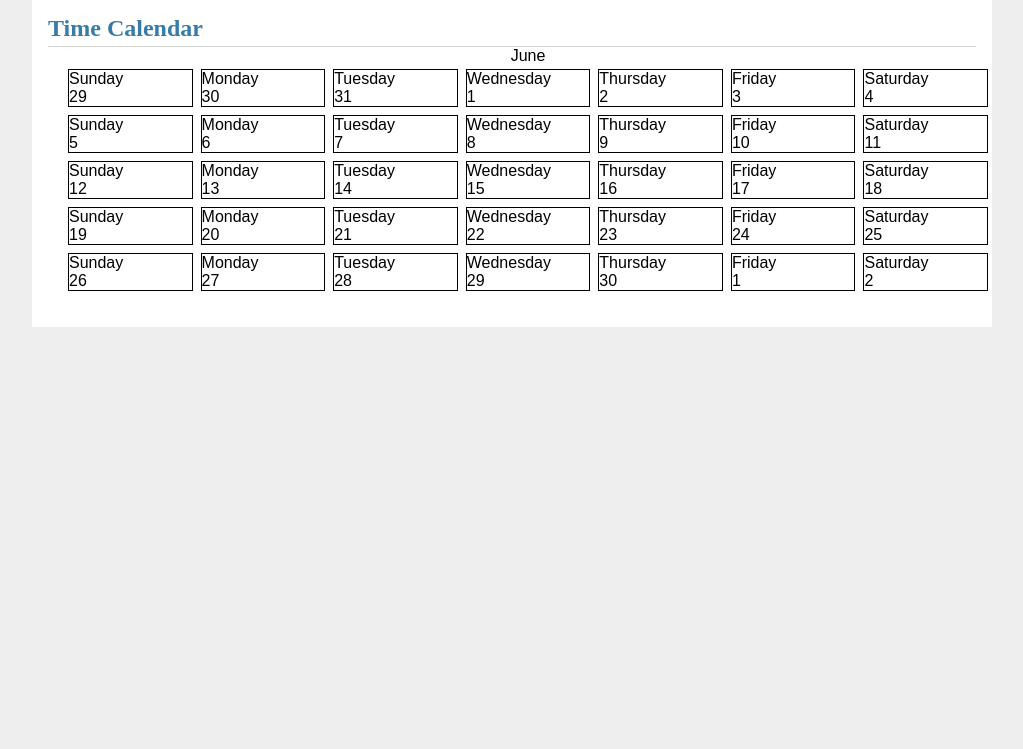
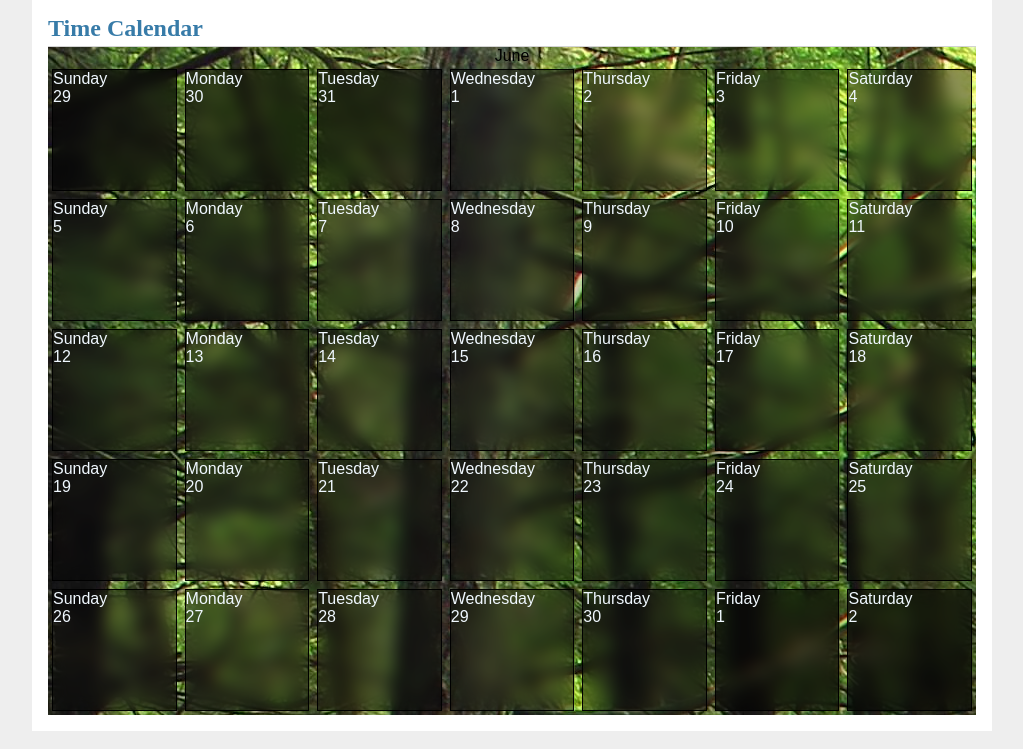
Before and after one commit to Quinnsicle/personal-management, a Flask app: page /time/calendar in a window 1280 px wide. Shown: the part 51-800 px from the top of the page, without its empty margins (128-1151 px from the left). Run offline with Flask 2, Linux system fonts and the light colour scheme.

Commit message:
acrylic background

```diff
--- a/flaskr/static/calendar.css
+++ b/flaskr/static/calendar.css
@@ -2,7 +2,28 @@ div {
   width: 100%;
 }
 
-.content {
+.time {
+  background: url(images/PIXNIO-302496-4924x3283.jfif) green;
+}
+
+.bg-04 {
+  background: rgba(0,0,0,0.4);
+}
+
+.bg-06 {
+  background: rgba(0,0,0,0.6);
+}
+
+.acrylic-8 {
+  position: relative;
+  -webkit-backdrop-filter: blur(8px);
+  backdrop-filter: blur(8px);
+}
+
+.acrylic-10 {
+  position: relative;
+  -webkit-backdrop-filter: blur(10px);
+  backdrop-filter: blur(10px);
 }
 
 .month {
@@ -21,4 +42,6 @@ div {
 .day {
   border: 1px solid black;
   margin: 4px;
+  height: 120px;
+  color:aliceblue;
 }
--- a/flaskr/templates/time/calendar.html
+++ b/flaskr/templates/time/calendar.html
@@ -6,14 +6,21 @@
 {% endblock %}
 
 {% block content %}
-<div class="content">
+<div class="time">
 <div class="month-name"> {{ month_name }}</div>
 <div class="month">
     {% for week in month %}
     <div class="week">
-    {% for date in week %}
-        <div class="day"><div>{{ date.strftime("%A") }}</div><div>{{ date.day }}</div></div>
-    {% endfor %}
+        {% for date in week %}
+        {% if date.month == month_num %}
+        <div class="day acrylic-8 bg-04">
+        {% else %}
+        <div class="day acrylic-8 bg-06">
+        {% endif %}
+            <div>{{ date.strftime("%A") }}</div>
+            <div>{{ date.day }}</div>
+        </div>
+        {% endfor %}
     </div>
     {% endfor %}
 </div>
```
Also changed, not shown: flaskr/static/images/PIXNIO-302496-4924x3283.jfif (added).
